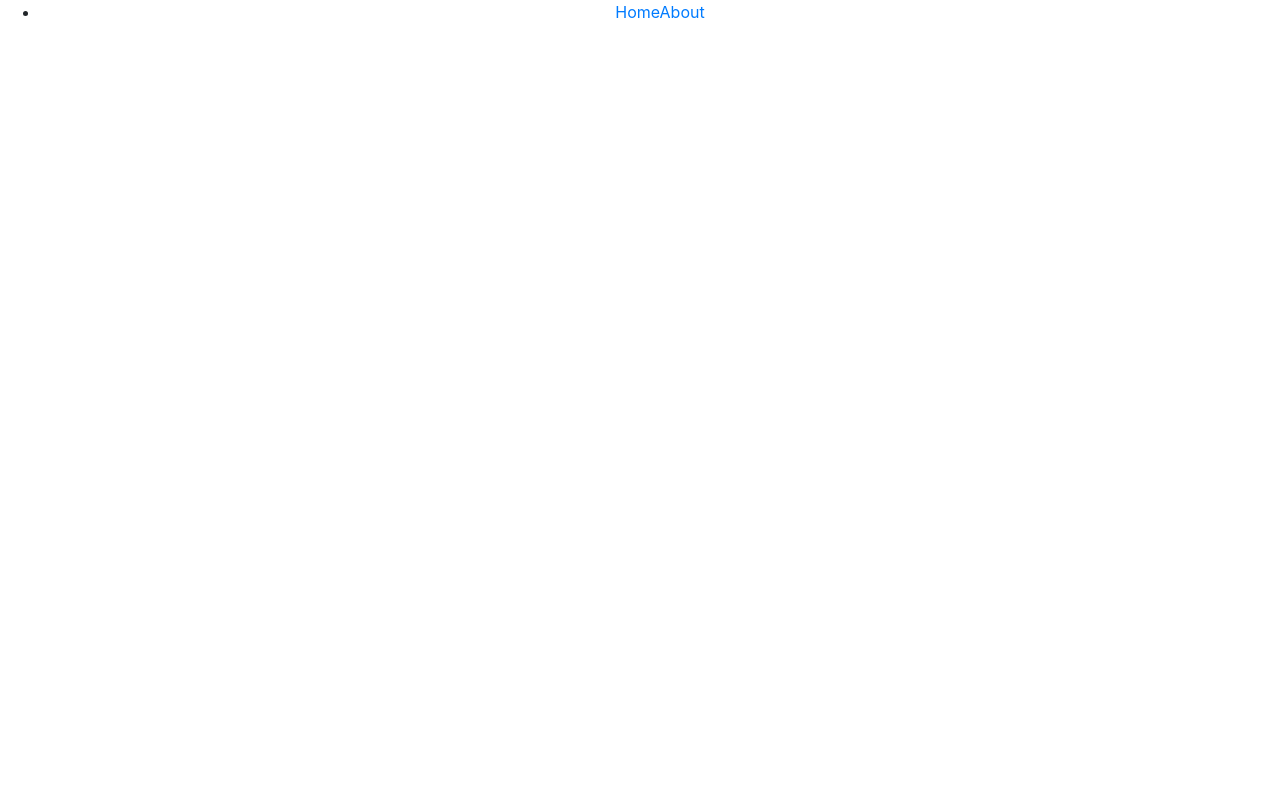
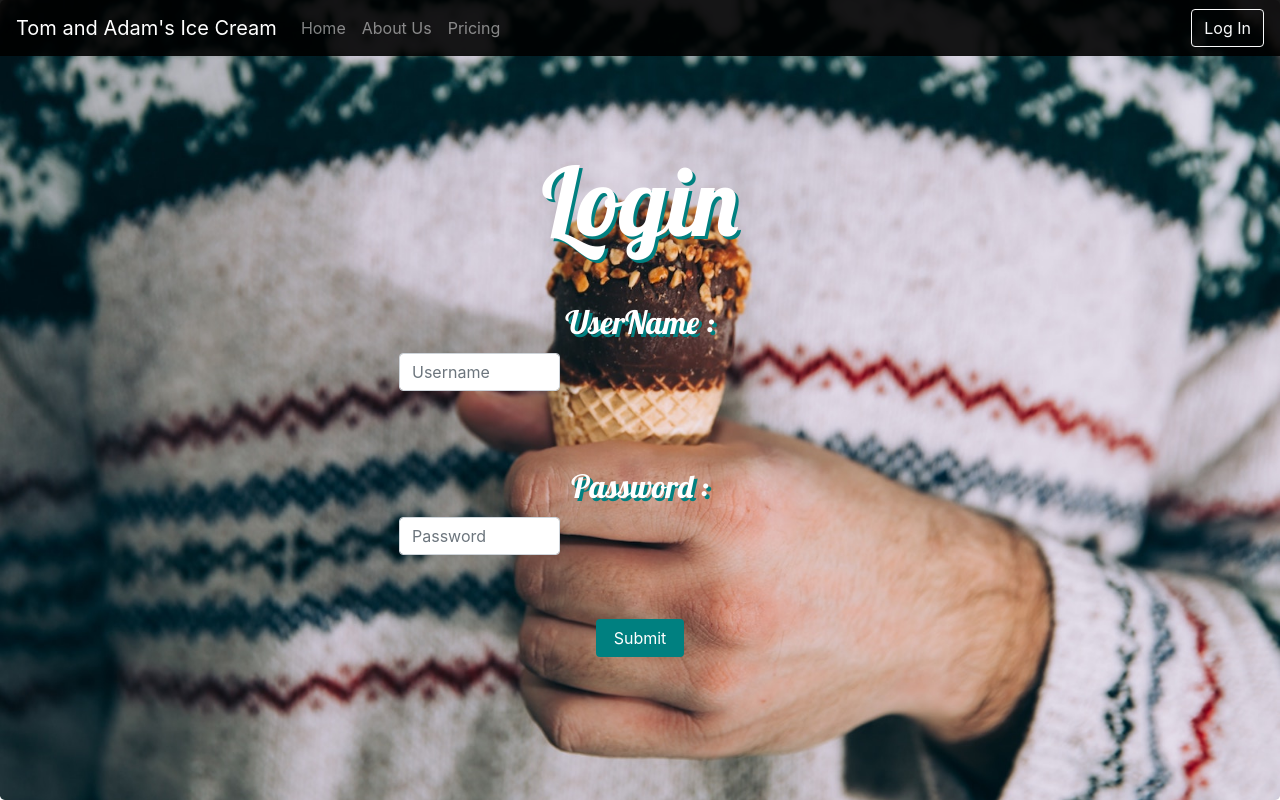
Before and after one commit to unChartedZone/ice-cream-ims, a React (Create React App) app: page /login in a window 1280 px wide. Built offline with nearby package versions, Linux system fonts and the light colour scheme.

Commit message:
Added Home and Login
- changed class attribute to className throughout components
- Navbar also rendering legacy navbar with necessary changes

```diff
--- a/src/Router.js
+++ b/src/Router.js
@@ -5,6 +5,7 @@ import Navbar from './components/Navbar'
 // views
 import Home from './views/Home'
 import About from './views/About'
+import Login from './views/Login'
 
 const Router = () => {
   return (
@@ -13,6 +14,7 @@ const Router = () => {
       <Switch>
         <Route exact path="/" component={Home} />
         <Route exact path="/about" component={About} />
+        <Route exact path="/login" component={Login} />
       </Switch>
     </BrowserRouter>
   )
--- a/src/components/Navbar.js
+++ b/src/components/Navbar.js
@@ -2,7 +2,60 @@ import React from 'react'
 import { Link } from 'react-router-dom'
 
 class Navbar extends React.Component {
-  render() {
+  legacyNav = () => {
+    return (
+      <nav
+        id="navbar-container"
+        className="navbar navbar-expand-lg fixed-top navbar-dark bg-light"
+      >
+        <Link className="navbar-brand" to="/">
+          Tom and Adam's Ice Cream
+        </Link>
+        <button
+          className="navbar-toggler"
+          type="button"
+          data-toggle="collapse"
+          data-target="#navbarSupportedContent"
+          aria-controls="navbarSupportedContent"
+          aria-expanded="false"
+          aria-label="Toggle navigation"
+        >
+          <span className="navbar-toggler-icon"></span>
+        </button>
+
+        <div className="collapse navbar-collapse" id="navbarSupportedContent">
+          <ul className="navbar-nav mr-auto">
+            <li className="nav-item">
+              <Link className="nav-link" to="/">
+                Home
+              </Link>
+            </li>
+            <li className="nav-item">
+              <Link className="nav-link" to="/about">
+                About Us
+              </Link>
+            </li>
+            <li className="nav-item">
+              <Link className="nav-link" to="/">
+                Pricing
+              </Link>
+            </li>
+          </ul>
+          {/* <button
+            id="loginButton"
+            className="btn btn-outline-light my-2 my-sm-0"
+          >
+            Log In
+          </button> */}
+          <Link className="btn btn-outline-light my-2 my-sm-0" to="/login">
+            Log In
+          </Link>
+        </div>
+      </nav>
+    )
+  }
+
+  currentNav = () => {
     return (
       <nav>
         <ul>
@@ -14,6 +67,11 @@ class Navbar extends React.Component {
       </nav>
     )
   }
+
+  render() {
+    // return this.currentNav()
+    return this.legacyNav()
+  }
 }
 
 export default Navbar
--- a/src/views/Home.js
+++ b/src/views/Home.js
@@ -3,8 +3,18 @@ import React from 'react'
 class Home extends React.Component {
   render() {
     return (
-      <div>
-        <h1>Welcome Home</h1>
+      <div className="jumbotron">
+        <div id="title-div" className="container-fluid">
+          <div className="container-fluid col-md-12">
+            <div className="row">
+              <div className="col">
+                <h1 className="display-1 minty-text">
+                  Tom and Adam's Ice Cream
+                </h1>
+              </div>
+            </div>
+          </div>
+        </div>
       </div>
     )
   }
--- /dev/null
+++ b/src/views/Login.js
@@ -0,0 +1,56 @@
+import React from 'react'
+
+class Login extends React.Component {
+  render() {
+    return (
+      <div id="login-screen" className="jumbotron vertical-center">
+        <div id="login-container" className="container">
+          <h1 id="login-header" className="minty-text">
+            Login
+          </h1>
+          <form action="" method="post">
+            <div className="form-group">
+              <label className="col-form-label loginText minty-text">
+                UserName :
+              </label>
+              <input
+                className="box form-control col-sm-4"
+                type="text"
+                name="username"
+                placeholder="Username"
+              />
+              <br />
+              <br />
+            </div>
+            <div className="form-group">
+              <label className="col-form-label loginText minty-text">
+                Password :
+              </label>
+              <input
+                className="box form-control col-sm-4"
+                type="password"
+                name="password"
+                placeholder="Password"
+              />
+              <br />
+              <br />
+            </div>
+            <input
+              id="login-submit-button"
+              className="btn"
+              type="submit"
+              value=" Submit "
+            />
+            <br />
+          </form>
+
+          <div>
+            <span id="login-error" className="loginText minty-text"></span>
+          </div>
+        </div>
+      </div>
+    )
+  }
+}
+
+export default Login
```
